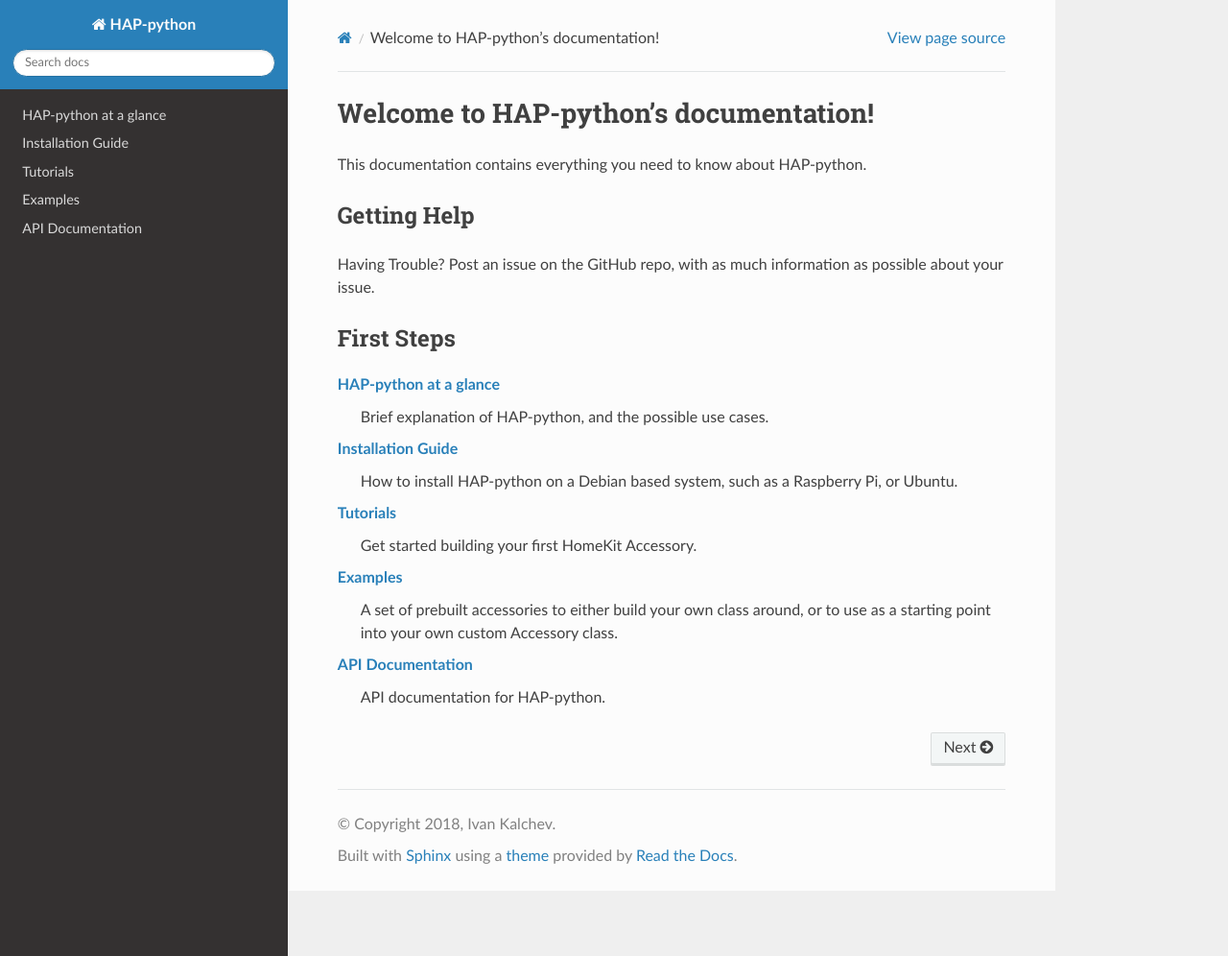
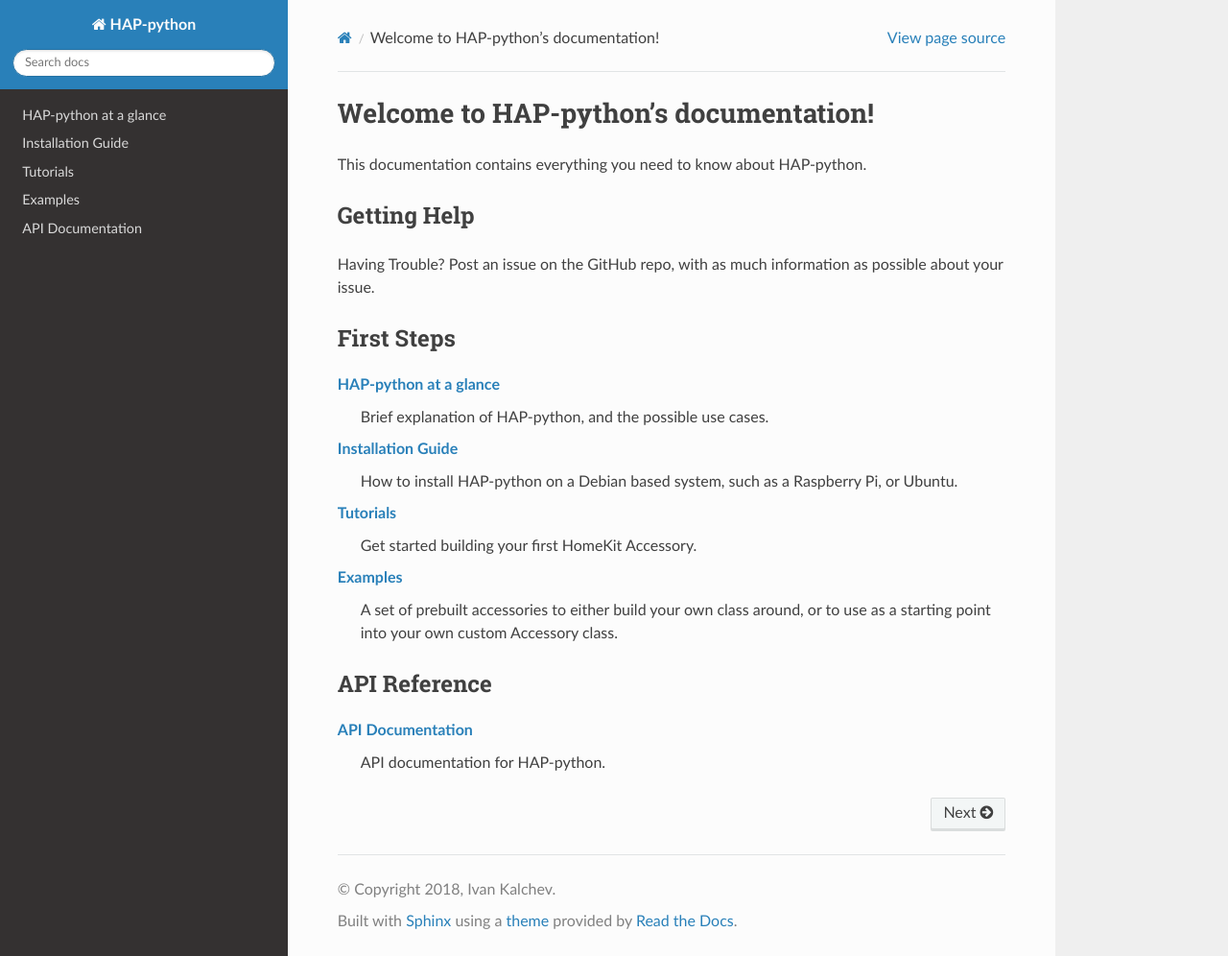
Before and after one commit to ikalchev/HAP-python, a Sphinx documentation site: the page built from docs/source/index.rst, in a window 1280 px wide and 996 px high. Shown: the whole window at 96% size. Built offline with Sphinx 7.4.7 and the Read the Docs theme 2.0.0, drawn with Linux system fonts in a browser that asks for light colours.

```diff
--- a/docs/source/index.rst
+++ b/docs/source/index.rst
@@ -42,5 +41,15 @@ First Steps
     around, or to use as a starting point into your own custom
     Accessory class.
 
+
+API Reference
+=============
+
+.. toctree::
+   :maxdepth: 2
+   :hidden:
+
+   api
+
 :doc:`api`
     API documentation for HAP-python.
```
Also changed, not shown: other parts of docs/source/index.rst (+0 -1 lines).
